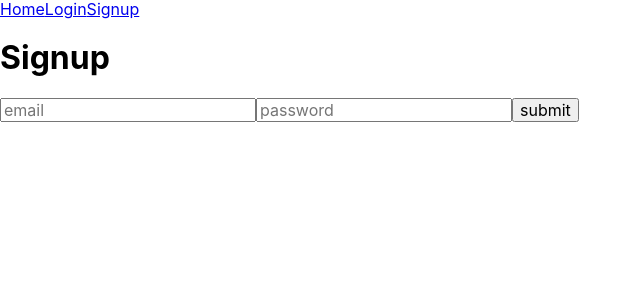
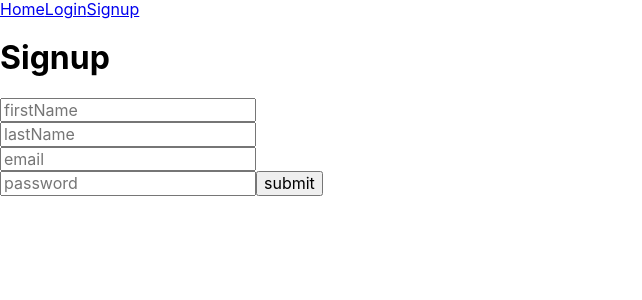
Before and after one commit to Pablolo/seemy-react-client, a React (Create React App) app: page /signup in a window 1280 px wide. Shown: the top 300 px of the page, without its empty margins (0-642 px from the left). Built offline with nearby package versions, Linux system fonts and the light colour scheme; no server answers.

Commit message:
signup almost done

```diff
--- a/public/index.html
+++ b/public/index.html
@@ -15,7 +15,7 @@
       manifest.json provides metadata used when your web app is installed on a
       user's mobile device or desktop. See https://developers.google.com/web/fundamentals/web-app-manifest/
     -->
-    <link rel="manifest" href="%PUBLIC_URL%/manifest.json" />
+    <!-- <link rel="manifest" href="%PUBLIC_URL%/manifest.json" /> -->
     <!--
       Notice the use of %PUBLIC_URL% in the tags above.
       It will be replaced with the URL of the `public` folder during the build.
--- a/src/App.js
+++ b/src/App.js
@@ -2,8 +2,9 @@ import React, { Component } from 'react';
 import { Switch, Link } from 'react-router-dom';
 
 import AnonRoute from "./components/AnonRoute";
-// import PrivateRoute from "./components/PrivateRoute";
+import PrivateRoute from "./components/PrivateRoute";
 
+import Protected from "./views/Protected";
 import LoginWithAuth from './views/Login';
 import SignupWithAuth from './views/Signup';
 
@@ -22,7 +23,7 @@ class App extends Component {
           <Switch>
             <AnonRoute exact path={'/login'} component={LoginWithAuth}/>
             <AnonRoute exact path={'/signup'} component={SignupWithAuth}/>
-            {/* <PrivateRoute exact path={'/whatever'} component={whatever}/> */}
+            <PrivateRoute exact path={"/protected"} component={Protected} />
           </Switch>
         </div>
       </AuthProvider>
--- a/src/context/authContext.js
+++ b/src/context/authContext.js
@@ -9,9 +9,10 @@ export const withAuth = (Comp) => {
     render() {
       return (
         <AuthContext.Consumer>
-          {({ handleLogin, user, isLoggedIn, handleLogout }) => {
+          {({ handleSignup, handleLogin, user, isLoggedIn, handleLogout }) => {
             return (
               <Comp
+                onSignup={handleSignup}
                 onLogin={handleLogin}
                 user={user}
                 isLoggedIn={isLoggedIn}
@@ -52,6 +53,16 @@ class AuthProvider extends Component {
     })
   }
 
+  handleSignup = ({ firstName, lastName, email, password }) => {
+    apiClient
+    .signup({ firstName, lastName, email, password })
+    .then((res) => {
+      console.log(res);
+    })
+    .catch((error) => {
+      console.log(error);
+    });
+  }
 
   handleLogin = ({ email, password }) => {
     apiClient
@@ -92,6 +103,7 @@ class AuthProvider extends Component {
         value={{
           isLoggedIn,
           user,
+          handleSignup: this.handleSignup,
           handleLogin: this.handleLogin,
           handleLogout: this.handleLogout,
         }}
--- a/src/services/apiClient.js
+++ b/src/services/apiClient.js
@@ -3,9 +3,14 @@ import axios from 'axios';
 class ApiClient {
   constructor() {
     this.apiClient = axios.create({
-      baseURL: process.env.REACT_BACKEND_URI,
+      baseURL: process.env.REACT_APP_BACKEND_URI,
       withCredentials: true,
     });
+  }
+
+  signup(body) {
+    console.log('llega a signup')
+    return this.apiClient.post('/signup', body);
   }
 
   login(body) {
@@ -19,6 +24,14 @@ class ApiClient {
   whoami() {
     return this.apiClient.get('/whoami');
   }
+
+  getProtected() {
+    return this.apiClient.get("/protected");
+  }
+
+  test() {
+    return this.apiClient.get('/test');
+  }
 }
 
 const apiClient = new ApiClient();
--- a/src/views/Login.js
+++ b/src/views/Login.js
@@ -15,7 +15,6 @@ class Login extends Component {
       onLogin({ email, password });
     }
   };
-
 
   cleanForm = () => {
     this.setState({
--- /dev/null
+++ b/src/views/Protected.js
@@ -0,0 +1,17 @@
+import React, { Component } from "react";
+
+import { withAuth } from "../context/authContext";
+
+class Resorts extends Component {
+  render() {
+    const { onLogout } = this.props;
+    return (
+      <div>
+        <h1>Protected</h1>
+        <button onClick={onLogout}>Logout</button>
+      </div>
+    );
+  }
+}
+
+export default withAuth(Resorts);
--- a/src/views/Signup.js
+++ b/src/views/Signup.js
@@ -3,24 +3,28 @@ import { withAuth } from "../context/authContext";
 
 class Signup extends Component {
   state = {
+    firstName: '',
+    lastName: '',
     email: '',
     password: '',
   };
 
   handleSubmit = (e) => {
     e.preventDefault();
-    const { email, password } = this.state;
-    const { onLogin } = this.props;
-    if (email !== '' && password !== '') {
-      onLogin({ email, password });
+    const { firstName, lastName, email, password } = this.state;
+    console.log('propsss', this.props)
+    const { onSignup } = this.props;
+    if ( firstName !== '' && lastName !== '' && email !== '' && password !== '') {
+      onSignup({ firstName, lastName, email, password });
     }
   };
 
-
   cleanForm = () => {
     this.setState({
-      email: "",
-      password: "",
+      firstName: '',
+      lastName: '',
+      email: '',
+      password: '',
     });
   };
 
@@ -31,12 +35,30 @@ class Signup extends Component {
   };
 
   render() {
-    const { email, password } = this.state;
+    const { firstName, lastName, email, password } = this.state;
 
     return (
       <div>
         <h1>Signup</h1>
         <form onSubmit={this.handleSubmit}>
+        <input
+            type="text"
+            name="firstName"
+            id="firstName"
+            placeholder="firstName"
+            value={firstName}
+            onChange={this.handleChange}
+          />
+          <br></br>
+          <input
+            type="text"
+            name="lastName"
+            id="lastName"
+            placeholder="lastName"
+            value={lastName}
+            onChange={this.handleChange}
+          />
+          <br></br>
           <input
             type="text"
             name="email"
@@ -45,6 +67,7 @@ class Signup extends Component {
             value={email}
             onChange={this.handleChange}
           />
+          <br></br>
           <input
             type="password"
             name="password"
```
